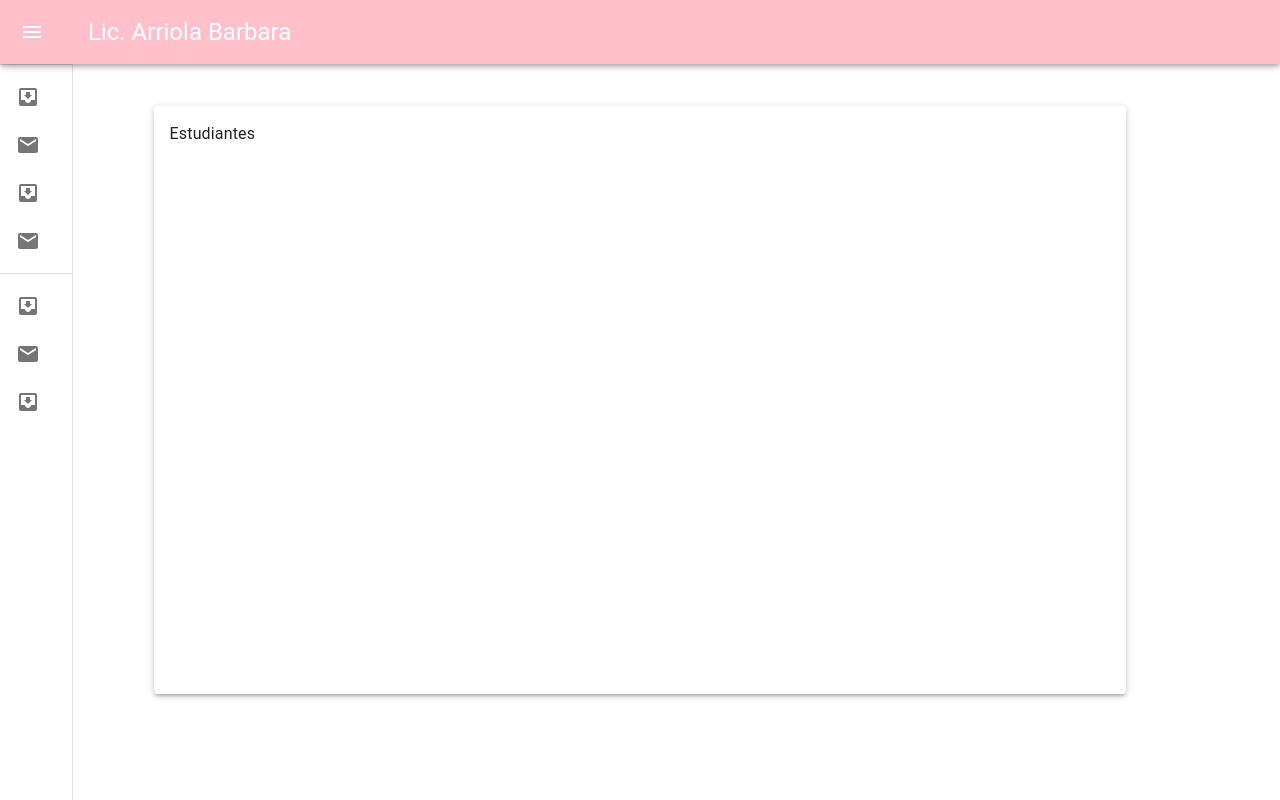
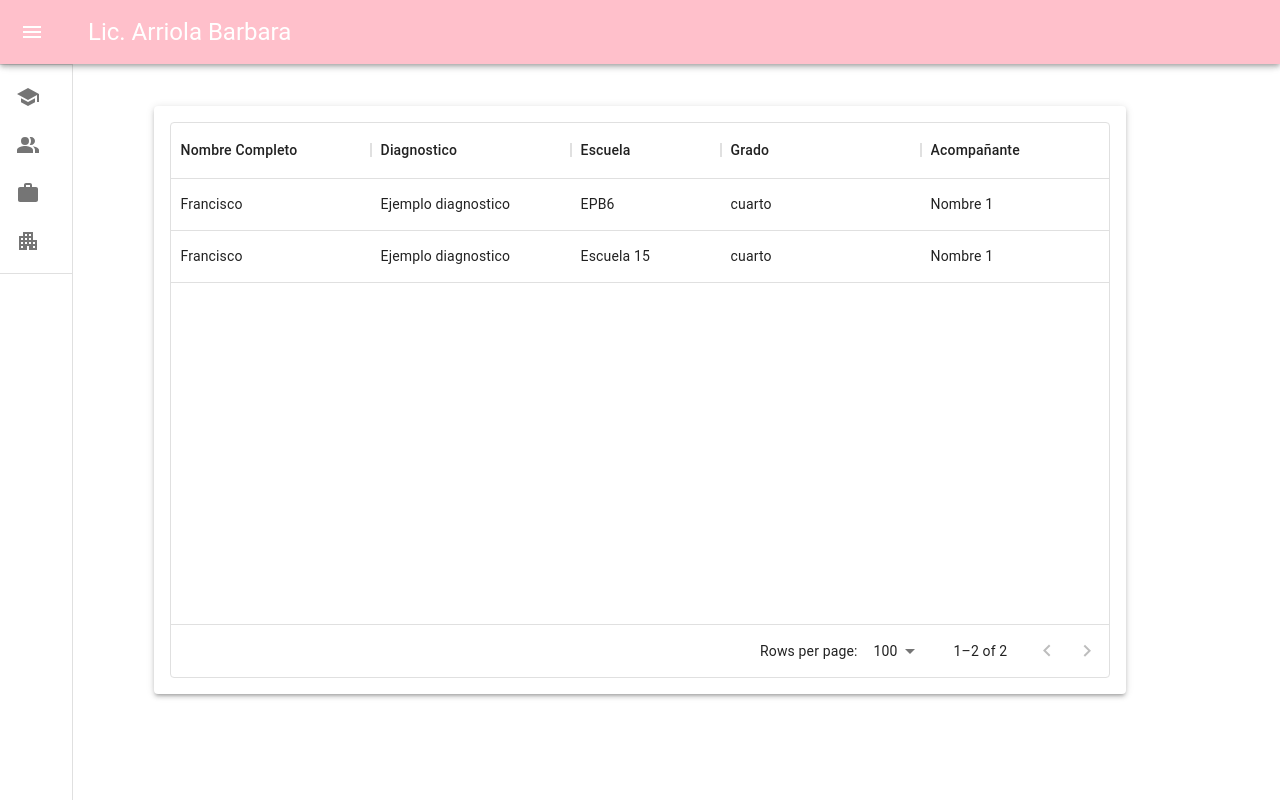
Before and after one commit to JuanCruzTrinidad/lahuellaAdministracion, a React (Create React App) app in the folder frontend/: page /students in a window 1280 px wide. Built offline with nearby package versions, Linux system fonts and the light colour scheme; the HTML template or start-up script is replaced by a standard one.

Commit message:
Datagrid base para alumnos.

```diff
--- a/frontend/src/components/NavBar.jsx
+++ b/frontend/src/components/NavBar.jsx
@@ -1,92 +1,96 @@
-import * as React from 'react';
-import { styled, useTheme } from '@mui/material/styles';
-import Box from '@mui/material/Box';
-import MuiDrawer from '@mui/material/Drawer';
-import MuiAppBar from '@mui/material/AppBar';
-import Toolbar from '@mui/material/Toolbar';
-import List from '@mui/material/List';
-import CssBaseline from '@mui/material/CssBaseline';
-import Typography from '@mui/material/Typography';
-import Divider from '@mui/material/Divider';
-import IconButton from '@mui/material/IconButton';
-import MenuIcon from '@mui/icons-material/Menu';
-import ChevronLeftIcon from '@mui/icons-material/ChevronLeft';
-import ChevronRightIcon from '@mui/icons-material/ChevronRight';
-import ListItem from '@mui/material/ListItem';
-import ListItemIcon from '@mui/material/ListItemIcon';
-import ListItemText from '@mui/material/ListItemText';
-import InboxIcon from '@mui/icons-material/MoveToInbox';
-import MailIcon from '@mui/icons-material/Mail';
+import * as React from "react";
+import { styled, useTheme } from "@mui/material/styles";
+import Box from "@mui/material/Box";
+import MuiDrawer from "@mui/material/Drawer";
+import MuiAppBar from "@mui/material/AppBar";
+import Toolbar from "@mui/material/Toolbar";
+import List from "@mui/material/List";
+import CssBaseline from "@mui/material/CssBaseline";
+import Typography from "@mui/material/Typography";
+import Divider from "@mui/material/Divider";
+import IconButton from "@mui/material/IconButton";
+import MenuIcon from "@mui/icons-material/Menu";
+import ChevronLeftIcon from "@mui/icons-material/ChevronLeft";
+import ChevronRightIcon from "@mui/icons-material/ChevronRight";
+import ListItem from "@mui/material/ListItem";
+import ListItemIcon from "@mui/material/ListItemIcon";
+import ListItemText from "@mui/material/ListItemText";
+import PeopleAltIcon from '@mui/icons-material/PeopleAlt';
+import SchoolIcon from '@mui/icons-material/School';
+import WorkIcon from '@mui/icons-material/Work';
+import ApartmentIcon from '@mui/icons-material/Apartment';
+import { useNavigate } from "react-router-dom";
 
 const drawerWidth = 240;
 
 const openedMixin = (theme) => ({
   width: drawerWidth,
-  transition: theme.transitions.create('width', {
+  transition: theme.transitions.create("width", {
     easing: theme.transitions.easing.sharp,
     duration: theme.transitions.duration.enteringScreen,
   }),
-  overflowX: 'hidden',
+  overflowX: "hidden",
 });
 
 const closedMixin = (theme) => ({
-  transition: theme.transitions.create('width', {
+  transition: theme.transitions.create("width", {
     easing: theme.transitions.easing.sharp,
     duration: theme.transitions.duration.leavingScreen,
   }),
-  overflowX: 'hidden',
+  overflowX: "hidden",
   width: `calc(${theme.spacing(7)} + 1px)`,
-  [theme.breakpoints.up('sm')]: {
+  [theme.breakpoints.up("sm")]: {
     width: `calc(${theme.spacing(9)} + 1px)`,
   },
 });
 
-const DrawerHeader = styled('div')(({ theme }) => ({
-  display: 'flex',
-  alignItems: 'center',
-  justifyContent: 'flex-end',
+const DrawerHeader = styled("div")(({ theme }) => ({
+  display: "flex",
+  alignItems: "center",
+  justifyContent: "flex-end",
   padding: theme.spacing(0, 1),
   // necessary for content to be below app bar
   ...theme.mixins.toolbar,
 }));
 
 const AppBar = styled(MuiAppBar, {
-  shouldForwardProp: (prop) => prop !== 'open',
+  shouldForwardProp: (prop) => prop !== "open",
 })(({ theme, open }) => ({
   zIndex: theme.zIndex.drawer + 1,
-  transition: theme.transitions.create(['width', 'margin'], {
+  transition: theme.transitions.create(["width", "margin"], {
     easing: theme.transitions.easing.sharp,
     duration: theme.transitions.duration.leavingScreen,
   }),
   ...(open && {
     marginLeft: drawerWidth,
     width: `calc(100% - ${drawerWidth}px)`,
-    transition: theme.transitions.create(['width', 'margin'], {
+    transition: theme.transitions.create(["width", "margin"], {
       easing: theme.transitions.easing.sharp,
       duration: theme.transitions.duration.enteringScreen,
     }),
   }),
 }));
 
-const Drawer = styled(MuiDrawer, { shouldForwardProp: (prop) => prop !== 'open' })(
-  ({ theme, open }) => ({
+const Drawer = styled(MuiDrawer, {
+  shouldForwardProp: (prop) => prop !== "open",
+})(({ theme, open }) => ({
   width: drawerWidth,
   flexShrink: 0,
-    whiteSpace: 'nowrap',
-    boxSizing: 'border-box',
+  whiteSpace: "nowrap",
+  boxSizing: "border-box",
   ...(open && {
     ...openedMixin(theme),
-      '& .MuiDrawer-paper': openedMixin(theme),
+    "& .MuiDrawer-paper": openedMixin(theme),
   }),
   ...(!open && {
     ...closedMixin(theme),
-      '& .MuiDrawer-paper': closedMixin(theme),
+    "& .MuiDrawer-paper": closedMixin(theme),
   }),
-  }),
-);
+}));
 
 export default function MiniDrawer() {
   const theme = useTheme();
+  const navigate = useNavigate()
   const [open, setOpen] = React.useState(false);
 
   const handleDrawerOpen = () => {
@@ -98,9 +102,9 @@ export default function MiniDrawer() {
   };
 
   return (
-    <Box sx={{ display: 'flex' }}>
+    <Box sx={{ display: "flex" }}>
       <CssBaseline />
-      <AppBar position="fixed" open={open} sx={{backgroundColor: 'pink'}}>
+      <AppBar position="fixed" open={open} sx={{ backgroundColor: "pink" }}>
         <Toolbar>
           <IconButton
             color="inherit"
@@ -108,45 +112,53 @@ export default function MiniDrawer() {
             onClick={handleDrawerOpen}
             edge="start"
             sx={{
-              marginRight: '36px',
-              ...(open && { display: 'none' }),
+              marginRight: "36px",
+              ...(open && { display: "none" }),
             }}
           >
             <MenuIcon />
           </IconButton>
-          <Typography variant="h5">
-          Lic. Arriola Barbara
-        </Typography>
+          <Typography variant="h5">Lic. Arriola Barbara</Typography>
         </Toolbar>
       </AppBar>
-      <Drawer variant="permanent" open={open} sx={{backgroundColor: 'pink'}}>
+      <Drawer variant="permanent" open={open} sx={{ backgroundColor: "pink" }}>
         <DrawerHeader>
           <IconButton onClick={handleDrawerClose}>
-            {theme.direction === 'rtl' ? <ChevronRightIcon /> : <ChevronLeftIcon />}
+            {theme.direction === "rtl" ? (
+              <ChevronRightIcon />
+            ) : (
+              <ChevronLeftIcon />
+            )}
           </IconButton>
         </DrawerHeader>
         <Divider />
         <List>
-          {['Inbox', 'Starred', 'Send email', 'Drafts'].map((text, index) => (
-            <ListItem button key={text}>
+          <ListItem button key={'students'} onClick={() => navigate('/students')}>
             <ListItemIcon>
-                {index % 2 === 0 ? <InboxIcon /> : <MailIcon />}
+              <SchoolIcon />
             </ListItemIcon>
-              <ListItemText primary={text} />
+            <ListItemText primary={'Alumnos'} />
           </ListItem>
-          ))}
+          <ListItem button key={'families'} onClick={() => navigate('/families')}>
+            <ListItemIcon>
+              <PeopleAltIcon />
+            </ListItemIcon>
+            <ListItemText primary={'Familias'} />
+          </ListItem>
+          <ListItem button key={'professionals'} onClick={() => navigate('/professionals')}>
+            <ListItemIcon>
+              <WorkIcon />
+            </ListItemIcon>
+            <ListItemText primary={'Profesionales'} />
+          </ListItem>
+          <ListItem button key={'schools'} onClick={() => navigate('/schools')}>
+            <ListItemIcon>
+              <ApartmentIcon />
+            </ListItemIcon>
+            <ListItemText primary={'Escuelas'} />
+          </ListItem>
         </List>
         <Divider />
-        <List>
-          {['All mail', 'Trash', 'Spam'].map((text, index) => (
-            <ListItem button key={text}>
-              <ListItemIcon>
-                {index % 2 === 0 ? <InboxIcon /> : <MailIcon />}
-              </ListItemIcon>
-              <ListItemText primary={text} />
-            </ListItem>
-          ))}
-        </List>
       </Drawer>
     </Box>
   );
--- a/frontend/src/components/Students.jsx
+++ /dev/null
@@ -1,9 +0,0 @@
-import React from 'react'
-
-export default function Students() {
-    return (
-        <div>
-            Estudiantes
-        </div>
-    )
-}
--- /dev/null
+++ b/frontend/src/pages/Students.jsx
@@ -0,0 +1,50 @@
+import React from 'react'
+import { DataGrid, GridActionsCellItem } from '@mui/x-data-grid';
+import VisibilityIcon from '@mui/icons-material/Visibility';
+
+const rows = [
+  { id: 1, nombre: 'Francisco', diagnostico: 'Ejemplo diagnostico', escuela: 'asd-fdas', grado: 'cuarto', acompañante: 'Nombre 1', obraSocial: 'OSDE', observacion: 'Una observacion'},
+  { id: 2, nombre: 'Francisco', diagnostico: 'Ejemplo diagnostico', escuela: 'bbb-bbb', grado: 'cuarto', acompañante: 'Nombre 1', obraSocial: 'OSDE', observacion: 'Una observacion'},
+
+];
+
+const escuelas = [ {
+  id: 'asd-fdas',
+  name: 'EPB6'
+},
+{
+  id: 'bbb-bbb',
+  name: 'Escuela 15'
+}]
+
+export default function Students() {
+    return (
+      <div style={{ height: '100%', width: '100%' }}>
+            <DataGrid  editMode="row" rows={rows} columns={[
+          { field: 'nombre', headerName: 'Nombre Completo', editable: true, width: 200},
+          { field: 'diagnostico', headerName: 'Diagnostico', editable: true, width: 200 },
+          { field: 'escuela', headerName: 'Escuela', editable: true, type: 'singleSelect',
+            valueOptions: escuelas.map(s => s.id), width: 150,
+            valueFormatter: ({value}) =>  escuelas.find(s => s.id === value)?.name
+          },
+          { field: 'grado', headerName: 'Grado', editable: true, width: 200 },
+          { field: 'acompañante', headerName: 'Acompañante', editable: true, type: 'singleSelect', valueOptions: ["Nombre 2" , "Nombre 1"], width: 200 },
+          { field: 'obraSocial', headerName: 'Obra Social', editable: true, type: 'singleSelect', valueOptions: ["OSPEP", "OSDE"], width: 150 },
+          { field: 'observacion', headerName: 'Observacion', editable: true, width: 200 },
+          {
+            field: 'actions',
+            type: 'actions',
+            width: 80,
+            getActions: (params) => [
+              <GridActionsCellItem
+                icon={<VisibilityIcon />}
+                label="Ver"
+                key= {`Button action ${params.id}`}
+                onClick={() => console.log(params.id)}
+              />,
+            ],
+          },
+        ]} />
+    </div>
+    )
+}
```
Also changed, not shown: frontend/package.json (+11 -11 lines), frontend/src/index.js (+4 -4 lines), frontend/src/pages/Families.jsx (renamed from frontend/src/components/Families.jsx), frontend/src/pages/Home.jsx (renamed from frontend/src/components/Home.jsx), frontend/src/pages/Professionals.jsx (renamed from frontend/src/components/Professionals.jsx), frontend/src/pages/Schools.jsx (renamed from frontend/src/components/Schools.jsx), 1 other file (tests, documents, lock files or other folders). Lines whose indentation alone changed are shown as unchanged.
